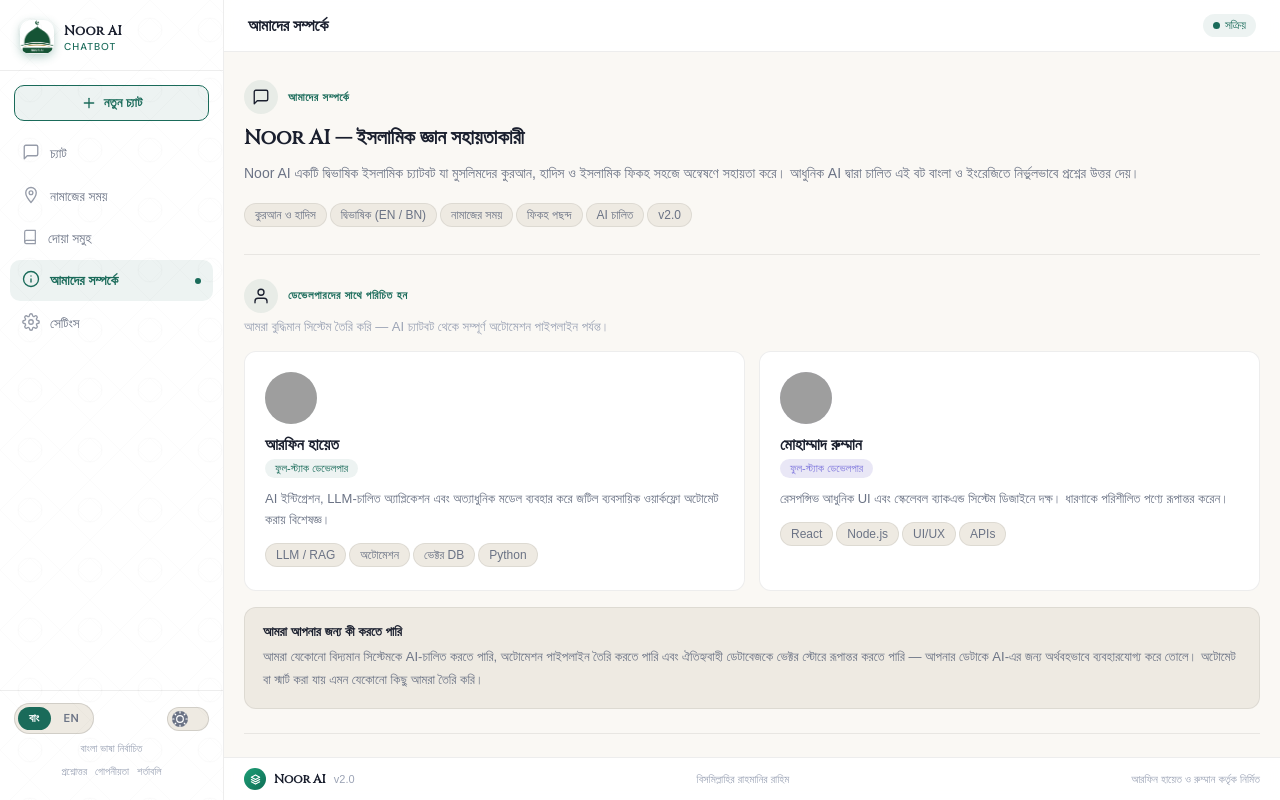
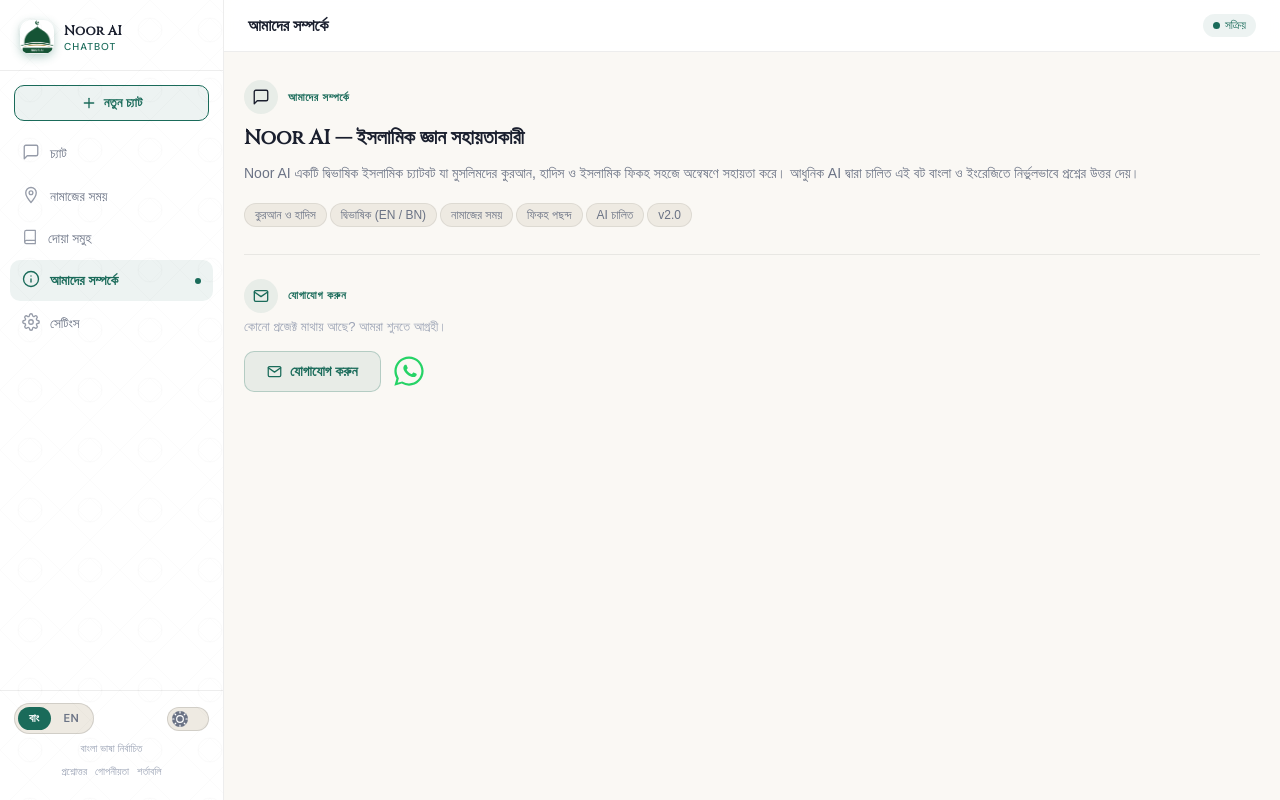
Before and after one commit to ArfinHayet/islamic-chatbot-frontend, a Next.js app: page /about in a window 1280 px wide. Built offline with nearby package versions, Linux system fonts and the light colour scheme; grey boxes are pictures that could not be loaded.

Commit message:
removed some ui

```diff
--- a/app/about/page.jsx
+++ b/app/about/page.jsx
@@ -86,7 +86,7 @@ function AboutSection({ theme, t }) {
           </div>
 
           {/* ── Developers ── */}
-          <div style={divider}>
+          {/* <div style={divider}>
             <div style={{ display: "flex", alignItems: "center", gap: 10, marginBottom: 6 }}>
               <div style={iconCircle}>
                 <Icons.Profile />
@@ -191,7 +191,7 @@ function AboutSection({ theme, t }) {
               <p style={{ fontSize: 13, fontWeight: 600, color: theme.text, margin: "0 0 6px" }}>{t("aboutWeDoTitle")}</p>
               <p style={{ fontSize: 13, color: theme.textSec, lineHeight: 1.75, margin: 0 }}>{t("aboutWeDoDesc")}</p>
             </div>
-          </div>
+          </div> */}
 
           {/* ── Contact ── */}
           <div>
--- a/components/AppShell.jsx
+++ b/components/AppShell.jsx
@@ -304,7 +304,7 @@ export function AppShell({ children }) {
           </div>
 
           {/* Desktop footer */}
-          {isDesktop && (
+          {/* {isDesktop && (
             <footer
               className="desktop-only"
               style={{
@@ -353,7 +353,7 @@ export function AppShell({ children }) {
                 {lang === "bn" ? "আরফিন হায়েত ও রুম্মান কর্তৃক নির্মিত" : "Built by Arfin Hayet & Rumman"}
               </span>
             </footer>
-          )}
+          )} */}
         </main>
       </div>
     </AppShellContext.Provider>
```
